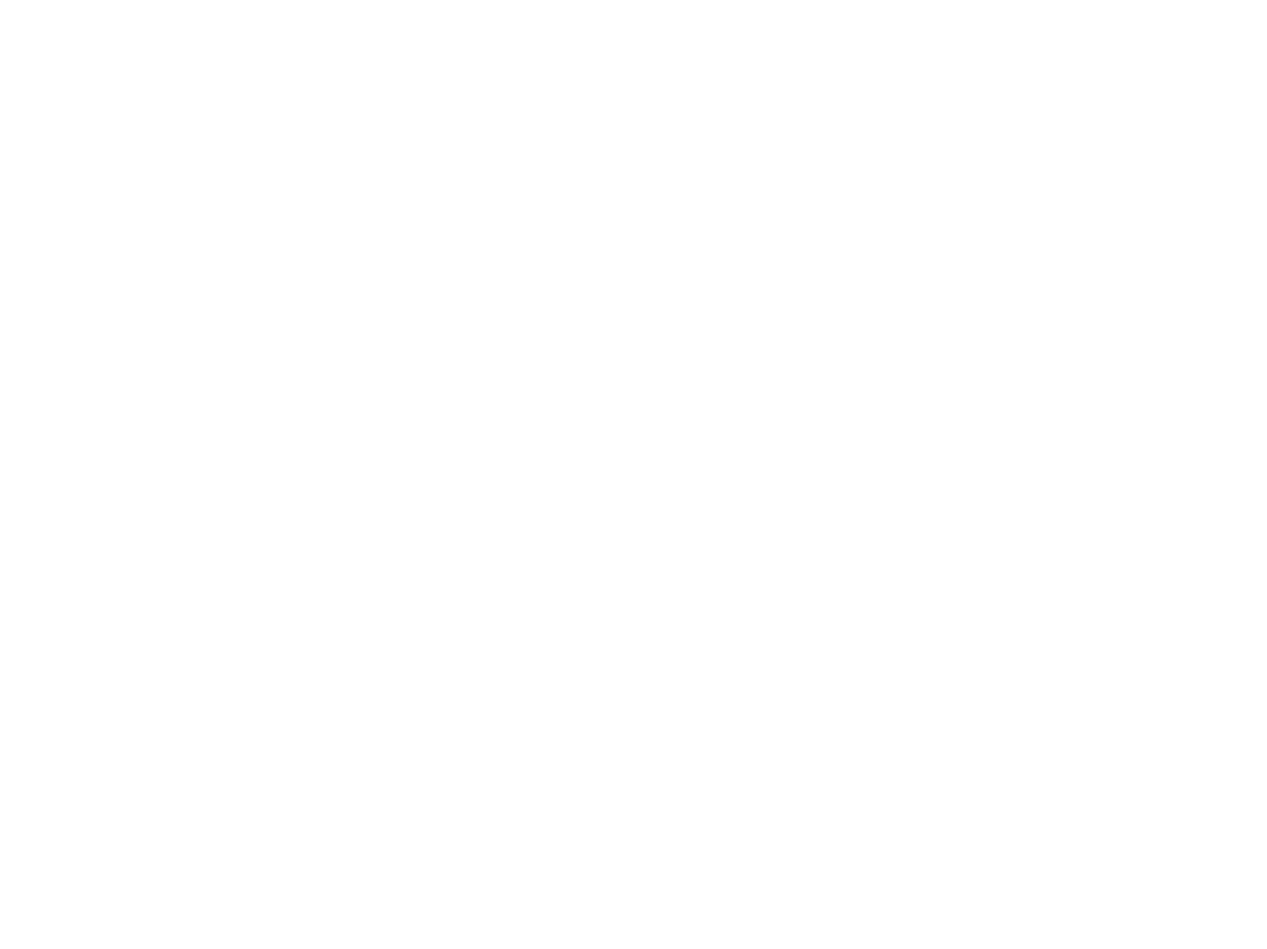
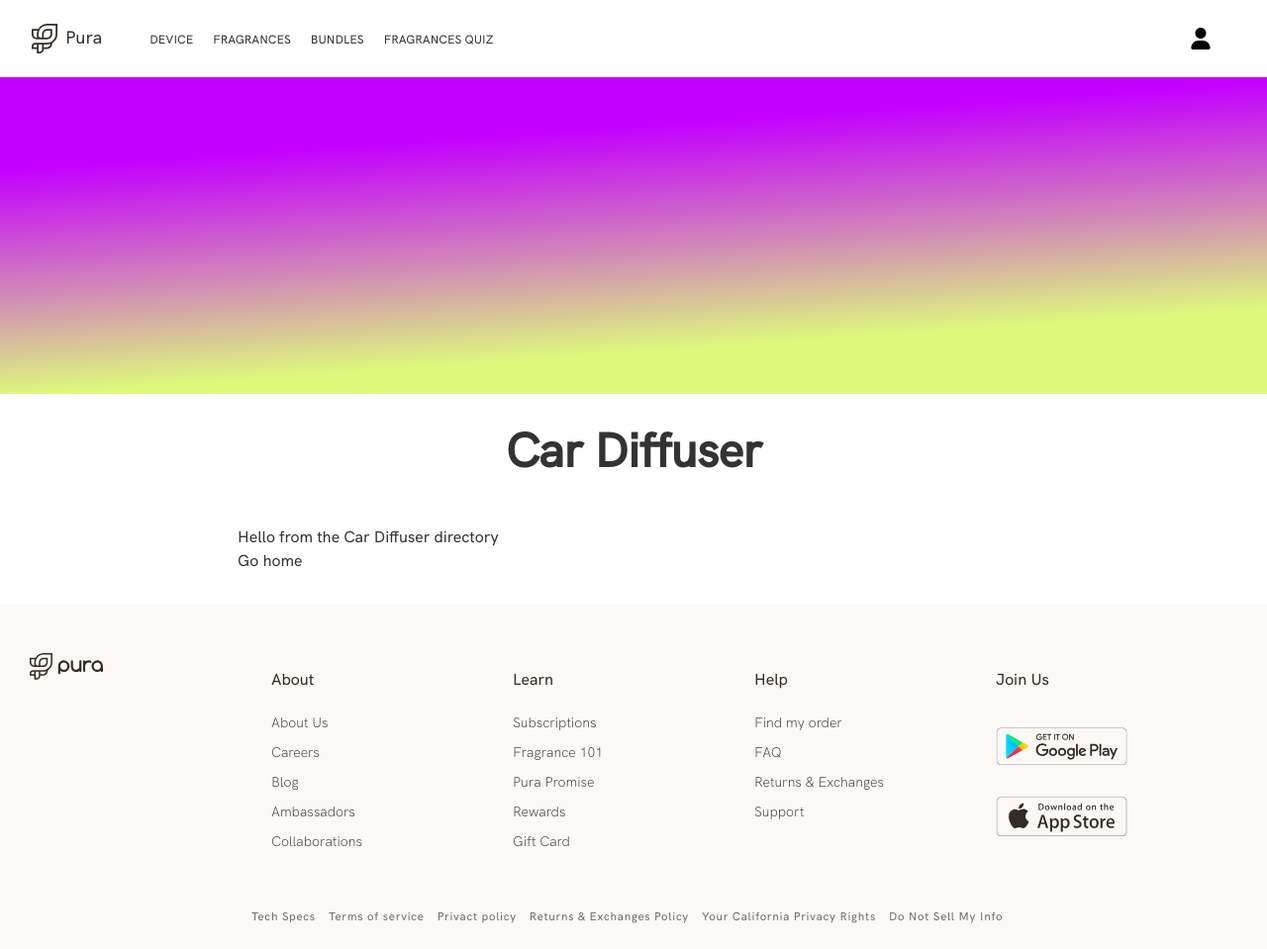
Before and after one commit to dalancox/gatsby-tutorial, a Gatsby site: page /car-diffuser in a window 1280 px wide. Before the commit this address had no page. Shown: the whole page at 99% size. Before the commit the page ends 800 px from the top, so only its background shows below. Built offline with nearby package versions, Linux system fonts and the light colour scheme; Gatsby itself is replaced by a stand-in of ours.

Commit message:
added correct pages

```diff
--- a/src/components/styles/layout.css
+++ b/src/components/styles/layout.css
@@ -16,8 +16,7 @@
     --color-primary: #7026b9;
     --color-code-bg: #fff4db;
     --color-code: #8a6534;
-    --font-sans: -apple-system, BlinkMacSystemFont, "Segoe UI", Helvetica, Arial,
-      sans-serif, "Apple Color Emoji", "Segoe UI Emoji";
+    --font-sans: "HK Grotesk";
     --font-mono: SFMono-Regular, Menlo, Monaco, Consolas, "Liberation Mono",
       "Courier New", monospace;
     --font-xxl: 32px;
@@ -43,7 +42,7 @@
   html {
     -webkit-text-size-adjust: 100%;
     box-sizing: border-box;
-    font: sans-serif;
+    font: var(--font-sans);
     font-size: var(--font-md);
     line-height: var(--line-height-normal);
     overflow-y: scroll;
--- /dev/null
+++ b/src/pages/car-diffuser.js
@@ -0,0 +1,28 @@
+import * as React from "react"
+import Layout from "../components/layout"
+import CarDiffuserHeader from "../components/headers/carHero"
+import { Link } from "gatsby"
+
+export default function Index() {
+  return (
+
+    <Layout>
+    <CarDiffuserHeader />
+    <div
+        style={{
+          margin: `0 auto`,
+          maxWidth: `var(--size-content)`,
+          padding: `var(--size-gutter)`,
+        }}
+      >
+        <div style={{display: `flex`, justifyContent: `center`, fontSize: `var(--font-lx)`}}>
+          <h1>Car Diffuser</h1>
+        </div>
+        <div>Hello from the Car Diffuser directory</div>
+        <Link to="/">Go home</Link>
+      </div>
+
+  </Layout>
+
+  )
+}
--- /dev/null
+++ b/src/pages/subscriptions.js
@@ -0,0 +1,26 @@
+import * as React from "react"
+import Layout from "../components/layout"
+import SubscriptionsHeader from "../components/headers/subscriptionsHero"
+import { Link } from "gatsby"
+
+export default function Index() {
+  return (
+    <Layout>
+    <SubscriptionsHeader />
+    <div
+        style={{
+          margin: `0 auto`,
+          maxWidth: `var(--size-content)`,
+          padding: `var(--size-gutter)`,
+        }}
+      >
+        <div style={{display: `flex`, justifyContent: `center`, fontSize: `var(--font-lx)`}}>
+          <h1>Subscriptions</h1>
+        </div>
+        <div>Hello from the Subscriptions directory</div>
+        <Link to="/">Go home</Link>
+      </div>
+
+  </Layout>
+  )
+}
```
Also changed, not shown: src/pages/table-top.js (added, +28 -0 lines).
